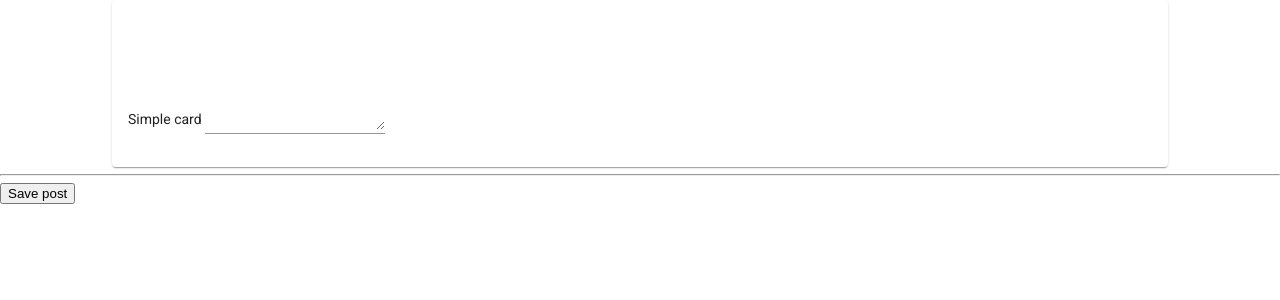
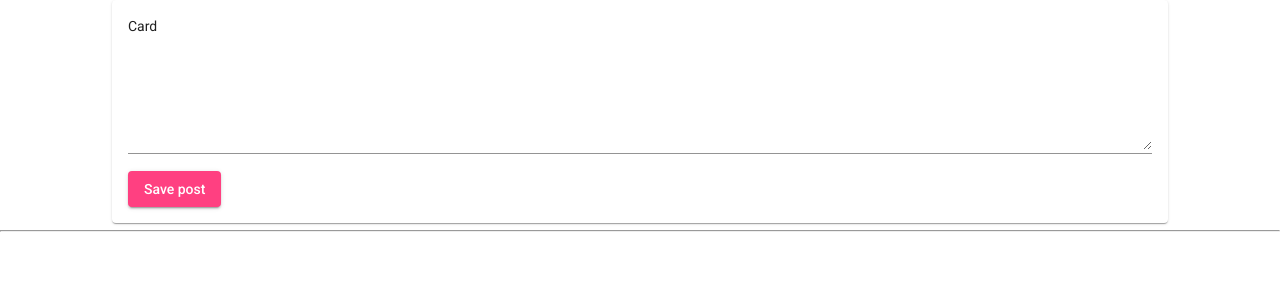
Before and after one commit to ItzhakVilensky/mean-course, an Angular app: page / in a window 1280 px wide. Shown: the top 300 px of the page. Built offline with nearby package versions, Linux system fonts and the light colour scheme.

Commit message:
Add style to card, textarea, buttonpost

```diff
--- a/src/app/app.module.ts
+++ b/src/app/app.module.ts
@@ -5,6 +5,7 @@ import { BrowserAnimationsModule } from '@angular/platform-browser/animations';
 import { MatInputModule } from '@angular/material/input';
 import { MatFormFieldModule } from '@angular/material/form-field';
 import { MatCardModule } from '@angular/material/card';
+import { MatButtonModule } from '@angular/material/button';
 
 import { AppComponent } from './app.component';
 import { PostCreateComponent } from './posts/post-create/post-create.component';
@@ -16,7 +17,8 @@ const angularModules = [
 const materialModules = [
   MatInputModule,
   MatFormFieldModule,
-  MatCardModule
+  MatCardModule,
+  MatButtonModule
 ];
 
 @NgModule({
--- a/src/app/posts/post-create/post-create.component.css
+++ b/src/app/posts/post-create/post-create.component.css
@@ -1,4 +1,9 @@
-mat-card{
+mat-card {
     width: 80%;
-    margin:auto;
+    margin: auto;
 }
+
+mat-form-field,
+textarea {
+    width: 100%;
+}
--- a/src/app/posts/post-create/post-create.component.html
+++ b/src/app/posts/post-create/post-create.component.html
@@ -1,12 +1,11 @@
 <mat-card>
-    Simple card
+    Card
     <mat-form-field>
         <textarea matInput="" rows="6"></textarea>
     </mat-form-field>
+    <button mat-raised-button
+            color="accent"
+            (click)="onAddPost()">Save post</button>
 </mat-card>
-
-
-
 <hr>
-<button (click)="onAddPost()">Save post</button>
 <p>{{ newPost }}</p>
```
